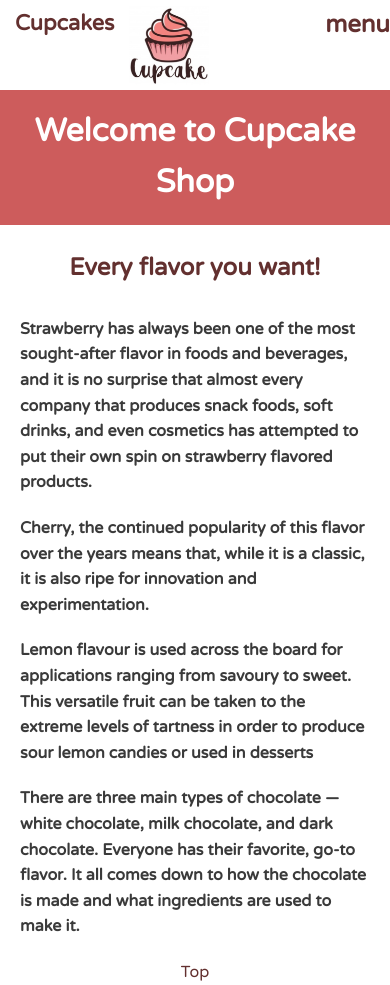
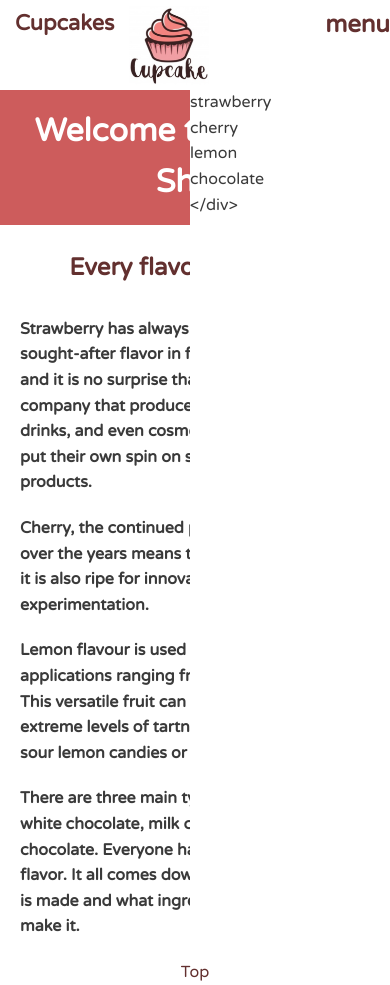
Before and after one commit to tanyachuang94/remote-assignments, a plain HTML site: page Week-2/Assignment-4/index.html in a window 390 px wide. Drawn offline with Linux system fonts and the light colour scheme.

Commit message:
Create Request 2 Fixed Menu

```diff
--- a/Week-2/Assignment-4/action.js
+++ b/Week-2/Assignment-4/action.js
@@ -1,6 +1,11 @@
 
 const headline = document.getElementById('headline');
+const menu = document.getElementById('menu');
 
 headline.addEventListener("click", () => {
   headline.textContent = "Have a Good Time!";
 });
+
+headline.addEventListener("click", () => {
+
+  });
--- a/Week-2/Assignment-4/css/flexbox.css
+++ b/Week-2/Assignment-4/css/flexbox.css
@@ -1,13 +1,4 @@
-/* =================================
-  flexbox Styles
-==================================== */
 
-
-
-
-/* =================================
-  Media Queries
-i==================================== */
 @media (max-width: 500px) {
 	.main-header {
     display: flex;
@@ -26,6 +17,14 @@ i==================================== */
     .main-nav {
       display: none;
     }
+
+    .fixed {
+      position: fixed;
+      right: 0;
+      width: 200px;
+      height: 100%;
+      background-color: white;
+  }
 
     .box {
       display: flex;
--- a/Week-2/Assignment-4/index.html
+++ b/Week-2/Assignment-4/index.html
@@ -14,7 +14,7 @@
         <h1 class="name"><a href="#" id="cupcake">Cupcakes</a></h1>
         <img class="logo" src="img/logo_cupcake.png" alt="Cupcake">
 		</div>
-		<h2 class="menu">menu</h2>
+		<h2 class="menu" id="headline">menu</h2>
 		<ul class="main-nav">
 			<li><a href="#">strawberry</a></li>
 			<li><a href="#">cherry</a></li>
@@ -22,6 +22,16 @@
 			<li><a href="#">chocolate</a></li>
 		</ul>
 	</header><!--/.main-header-->
+
+	<div class="fixed">
+		<ul class="fixednav">
+			<li>strawberry</li>
+			<li>cherry</li>
+			<li>lemon</li>
+			<li>chocolate</li>
+		</ul>
+		<span class="endlabel">&lt;/div&gt;</span>
+	  </div>
 
 	<div class="banner" id="banner">
 		<h1 class="headline" id="headline">Welcome to Cupcake Shop</h1>
```
